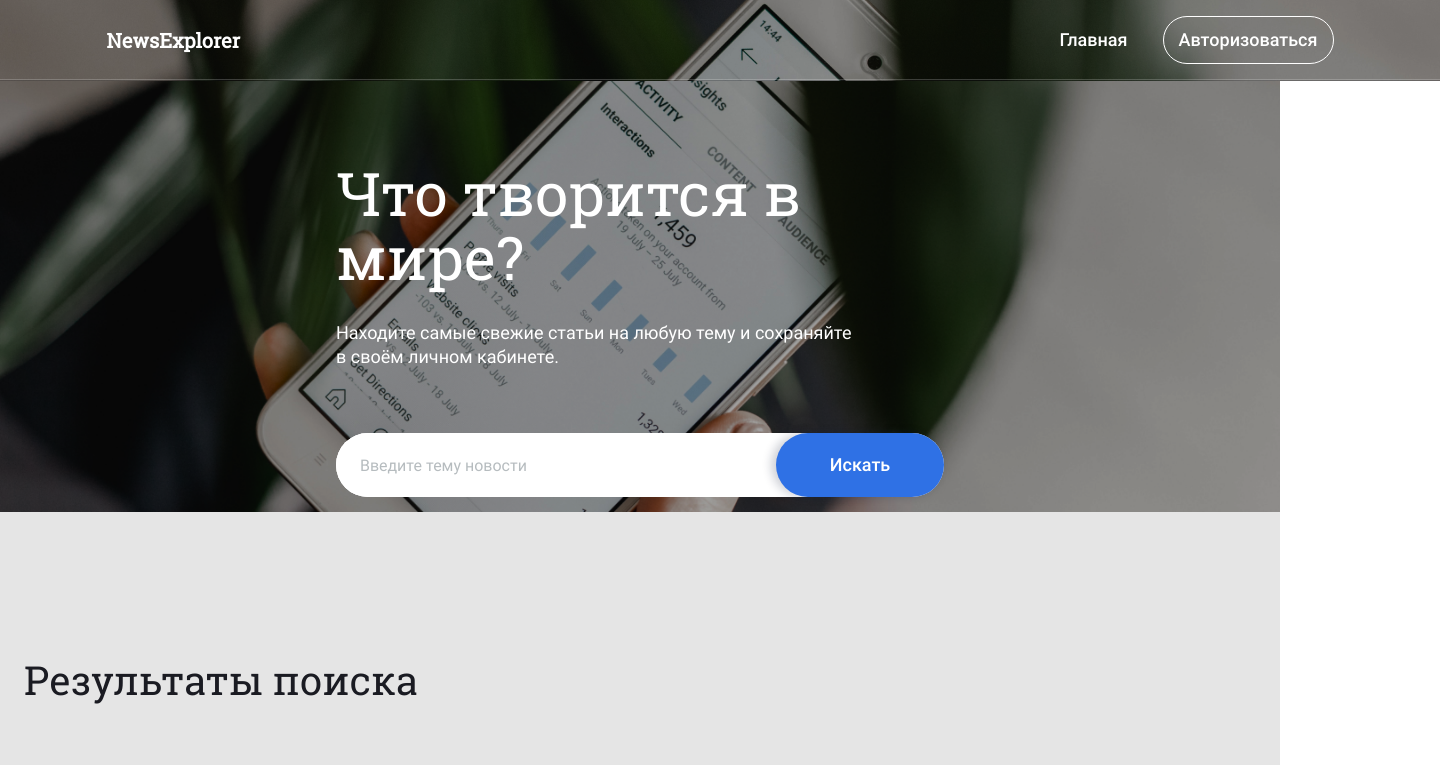
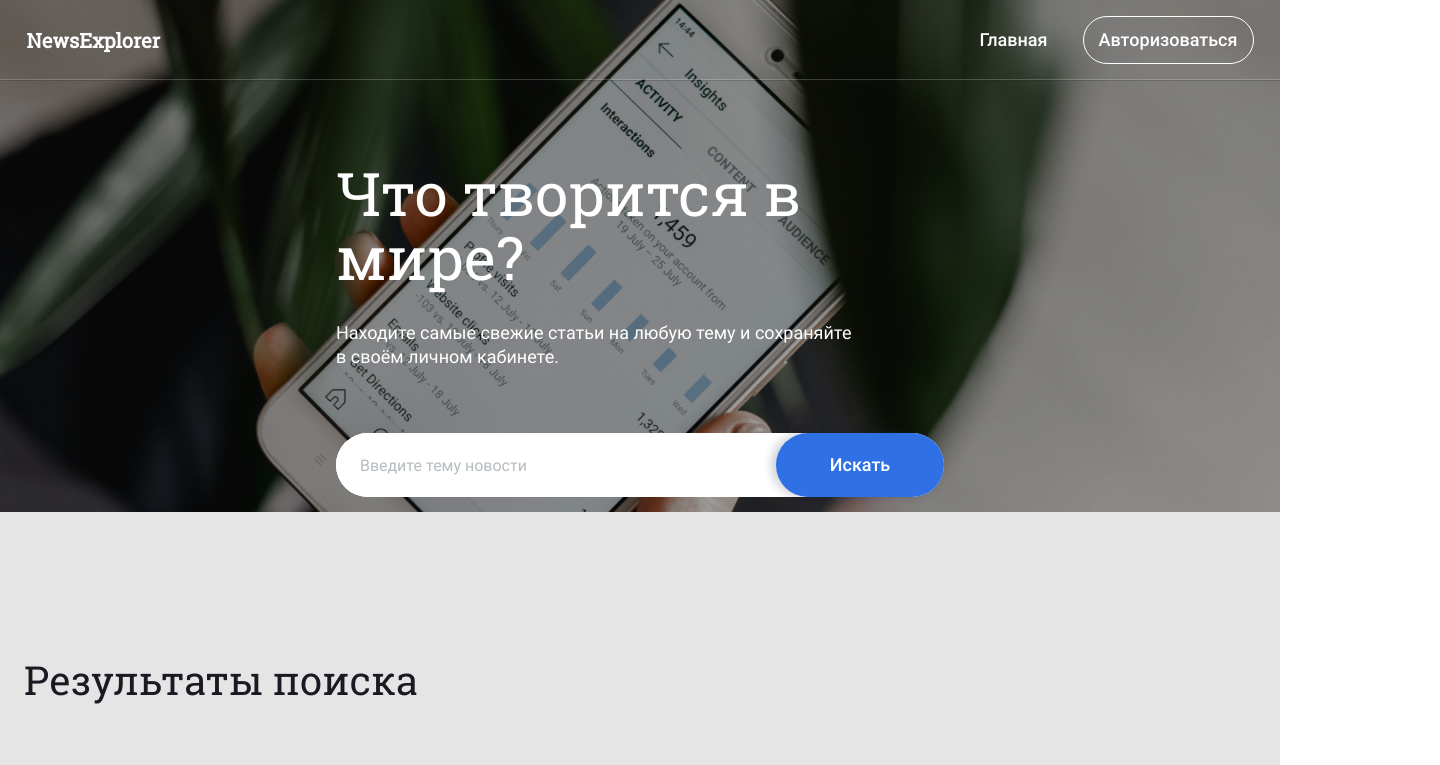
Before and after one commit to Vladimir-art/news-explorer-frontend, a React (Create React App) app: page / in a window 1280 px wide. Shown: the top 765 px of the page, 1440 px wide, since content can reach past the window. Built offline with nearby package versions, Linux system fonts and the light colour scheme.

Commit message:
Update background Header

```diff
--- a/src/blocks/header/header.css
+++ b/src/blocks/header/header.css
@@ -6,7 +6,7 @@
 @import url(./_theme-dark/header_theme-dark.css);
 
 .header {
-  width: 1440px;
+  max-width: 1440px;
   height: 80px;
   margin: 0 auto;
   box-shadow: inset 0px -1px 0px rgba(255, 255, 255, 0.2);
```
